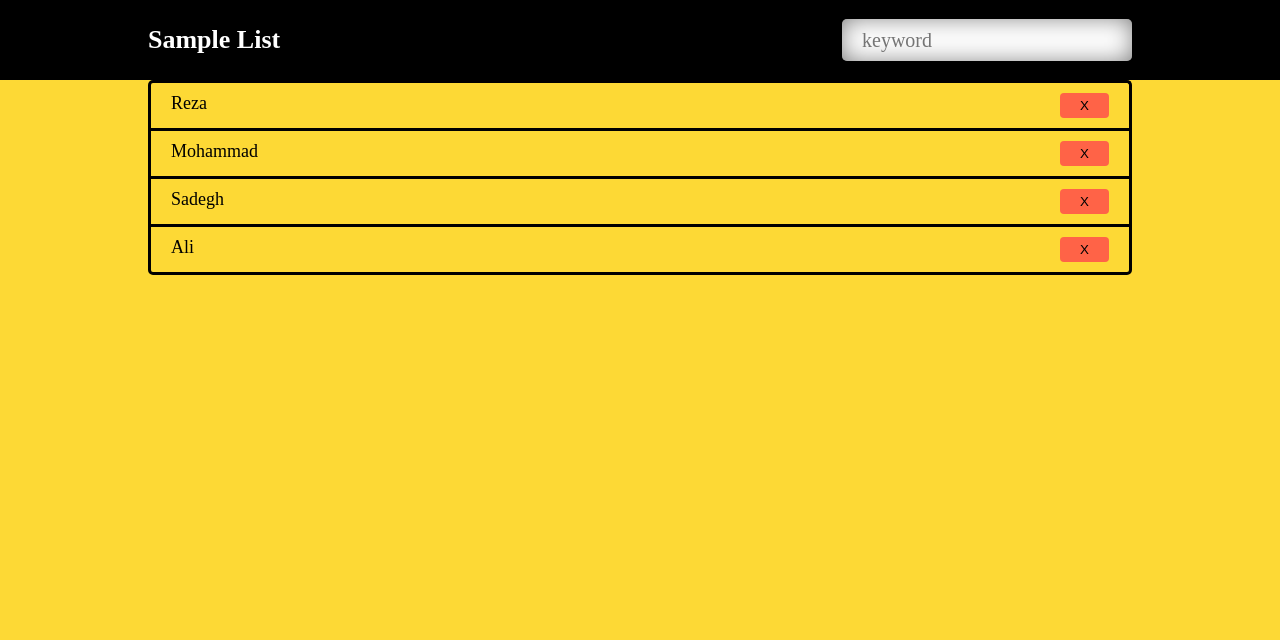
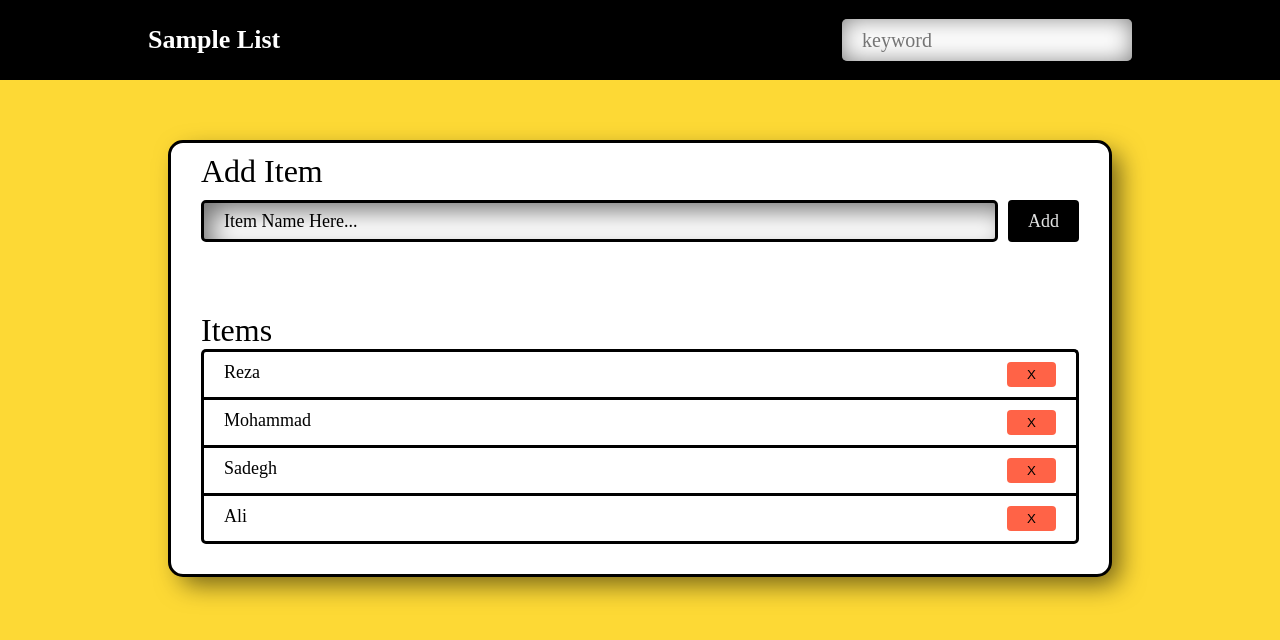
Before and after one commit to aliNejati-bu/first-ract-project, a React (Create React App) app: page / in a window 1280 px wide. Shown: the top 640 px of the page. Built offline with nearby package versions, Linux system fonts and the light colour scheme.

Commit message:
ADD main section.

```diff
--- a/src/App.js
+++ b/src/App.js
@@ -1,13 +1,13 @@
 import Header from "./components/Header/Header";
-import TodoList from "./components/TodoList/TodoList";
 import Container from "./components/Container/Container";
+import Main from "./components/Main/Main";
 
 function App() {
     return (
         <div>
             <Header/>
             <Container>
-                <TodoList/>
+                <Main/>
             </Container>
         </div>
 
--- /dev/null
+++ b/src/components/Main/Main.css
@@ -0,0 +1,44 @@
+
+.home {
+    padding: 6rem 0;
+}
+
+.home__items_wrapper {
+    border: 3px solid black;
+    border-radius: 15px;
+    padding: 1rem 3rem;
+    background: rgba(255, 255, 255);
+    backdrop-filter: blur(10px);
+    box-shadow: var(--shadow-card);
+}
+
+.home__add_title {
+    font-weight: 500;
+    font-size: 3.2rem;
+}
+
+.home .input {
+    border: 3px solid var(--color-blak);
+    background: #fff;
+    width: 0;
+    box-shadow: inset var(--shadow-card);
+    flex-grow: 1;
+    font-size: var(--size-font-body);
+}
+
+.home .input:focus {
+    box-shadow: inset var(--shadow-card), 0px 0px 0px 3px var(--color-primary);
+}
+
+.home .input::placeholder {
+    color: var(--color-blak);
+    opacity: 1;
+}
+
+.home__form_wrapper {
+    display: flex;
+    width: 100%;
+    column-gap: 1rem;
+    margin-top: 1rem;
+    margin-bottom: 7rem;
+}
--- /dev/null
+++ b/src/components/Main/Main.js
@@ -0,0 +1,32 @@
+import TodoList from "../TodoList/TodoList";
+import "./Main.css";
+import Button from "../button/Button";
+import Container from "../Container/Container";
+
+function Main() {
+    return (
+        <main className="home">
+            <Container>
+                <div className="home__items_wrapper">
+                    <h2 className="home__add_title">
+                        Add Item
+                    </h2>
+                    <form>
+                        <div className="home__form_wrapper">
+                            <input id="form-input" type="text" className="input" placeholder="Item Name Here..."/>
+                            <Button btnType="submit">Add</Button>
+                        </div>
+                    </form>
+
+                    <h2 className="home__add_title">
+                        Items
+                    </h2>
+
+                    <TodoList></TodoList>
+                </div>
+            </Container>
+        </main>
+    );
+}
+
+export default Main;
```
